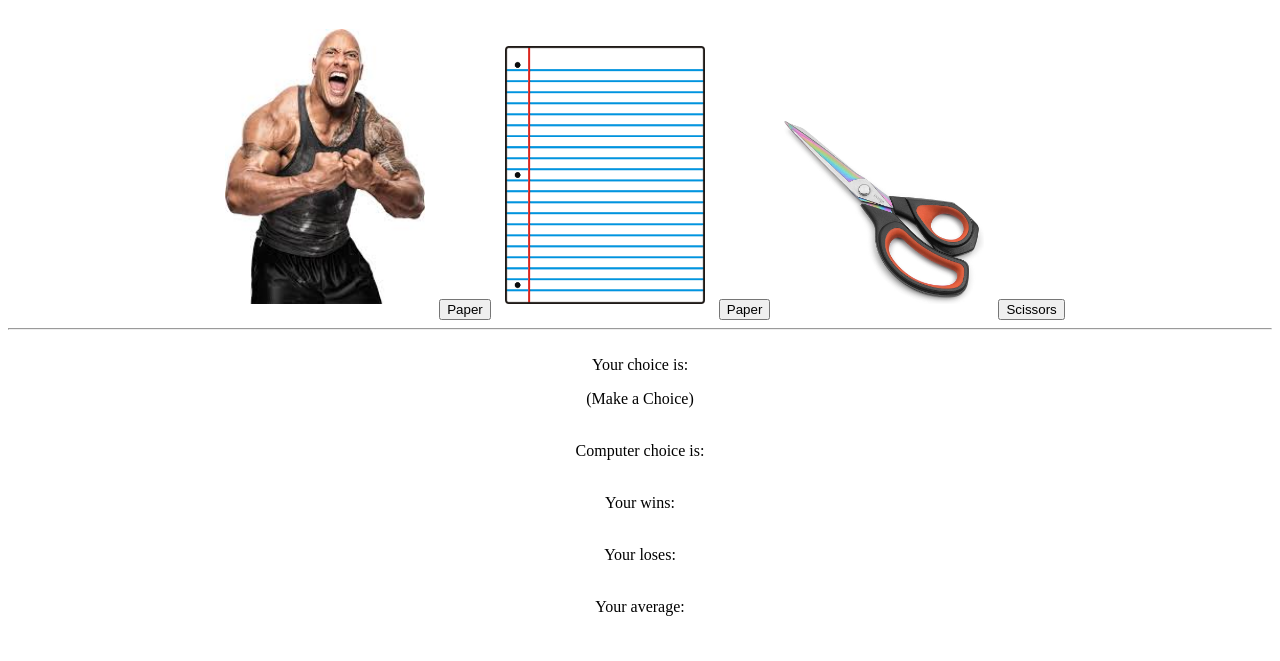
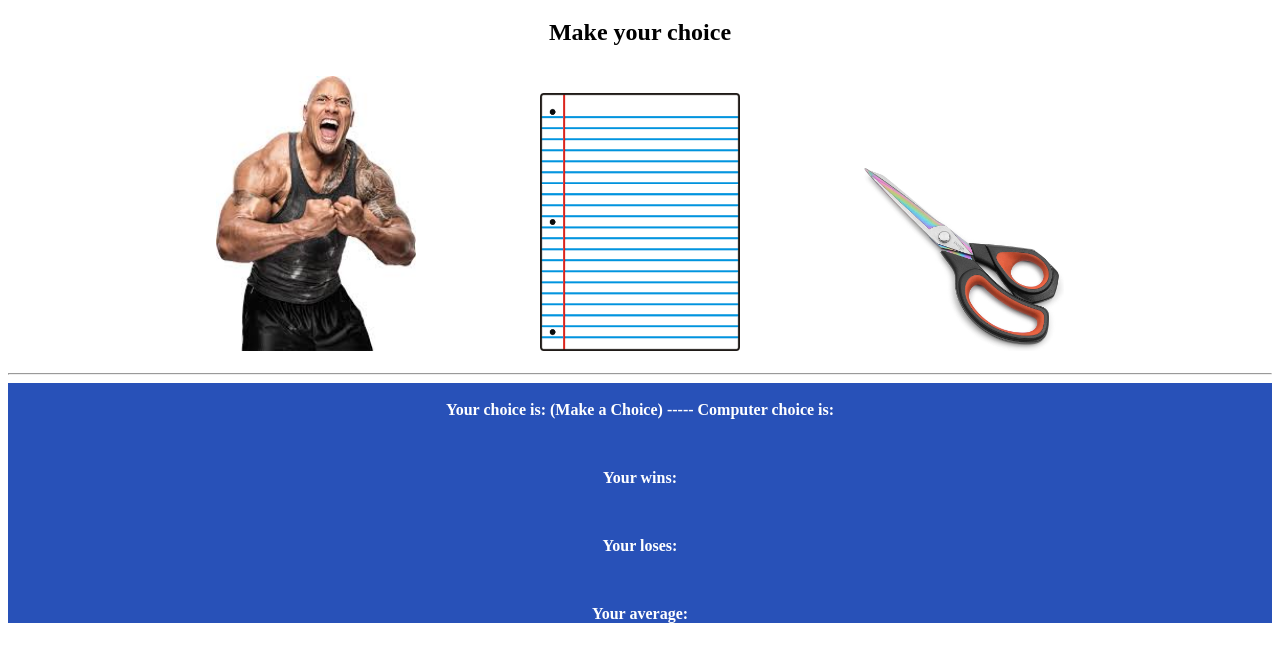
Before and after one commit to arasmussen64/RPS, a plain HTML site: page index.html in a window 1280 px wide. Shown: the part 61-722 px from the top of the page. Drawn offline with Linux system fonts and the light colour scheme.

Commit message:
added some styling

```diff
--- a/index.html
+++ b/index.html
@@ -8,33 +8,35 @@
 </head>
 <body>
     <h1>The Rock Paper Scissors</h1>
+    <h2>Make your choice</h2>
     <div>
+        <a id = "rock">
         <img src = "images/rock.jpeg">
-        <input type="button" img id = "rock" value="Paper">
-
-        <img src = "images/paper.png">
-        <input type="button" id = "paper" value="Paper">
-
-        <img src = "images/scissors.jpg">
-        <input type="button" id = "scissors" value="Scissors">
+        </a>
+        <a id = "paper">
+            <img src = "images/paper.png">
+        </a>
+        <a id="scissors">
+            <img src = "images/scissors.jpg">
+        </a>
     </div>
     <hr/>
+<div class="bottom-half">
     <br>
-    Your choice is: <p id="p1">(Make a Choice)</p>
-    <br>
-    Computer choice is: <p id="p2"></p>
+    <span>Your choice is:</span> <span id="p1">(Make a Choice)</span> <span>----- </span><span>Computer choice is:</span> <span id="p2"></span>
+
     <p id = "p3"></p>
     <br>
-    Your wins:
+    <p>Your wins:</p>
 <p id = "pWin"></p>
     <br>
-    Your loses:
+    <p>Your loses:</p>
     <p id = "pLose"></p>
 
     <br>
-    Your average:
+    <p>Your average:</p>
     <p id = "pAverage"></p>
-
+</div>
 
 
 </body>
--- a/styles.css
+++ b/styles.css
@@ -10,3 +10,22 @@ img {
 body {
     text-align: center;
 }
+
+.bottom-half {
+    background-color: #2851b8;
+    font-weight: bolder;
+}
+
+.bottom-half > p {
+    color: white;
+    font-weight: bolder;
+}
+
+.bottom-half > span {
+    color: white;
+    font-weight: bolder;
+}
+
+div > a {
+    padding: 50px;
+}
```
